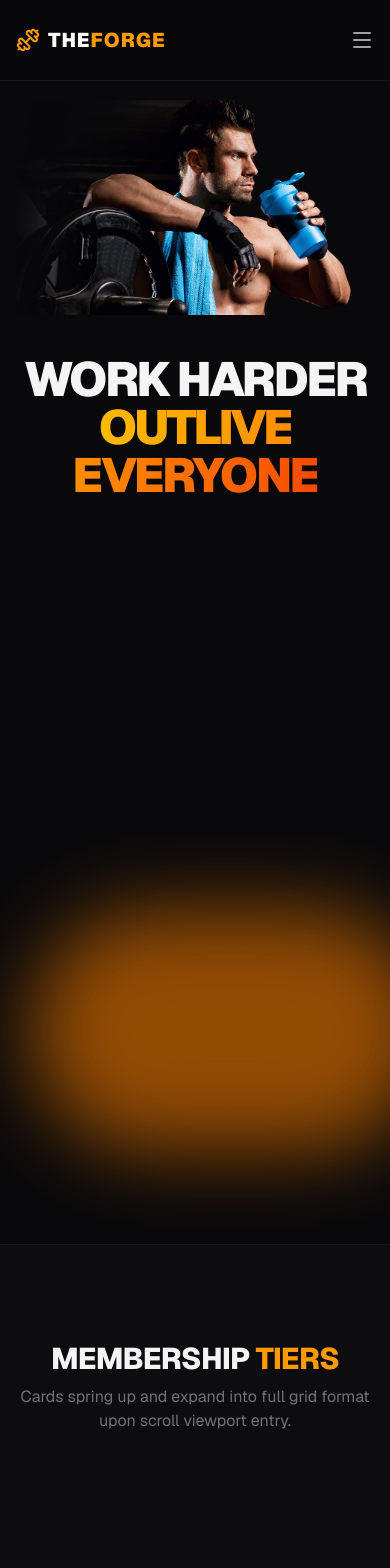
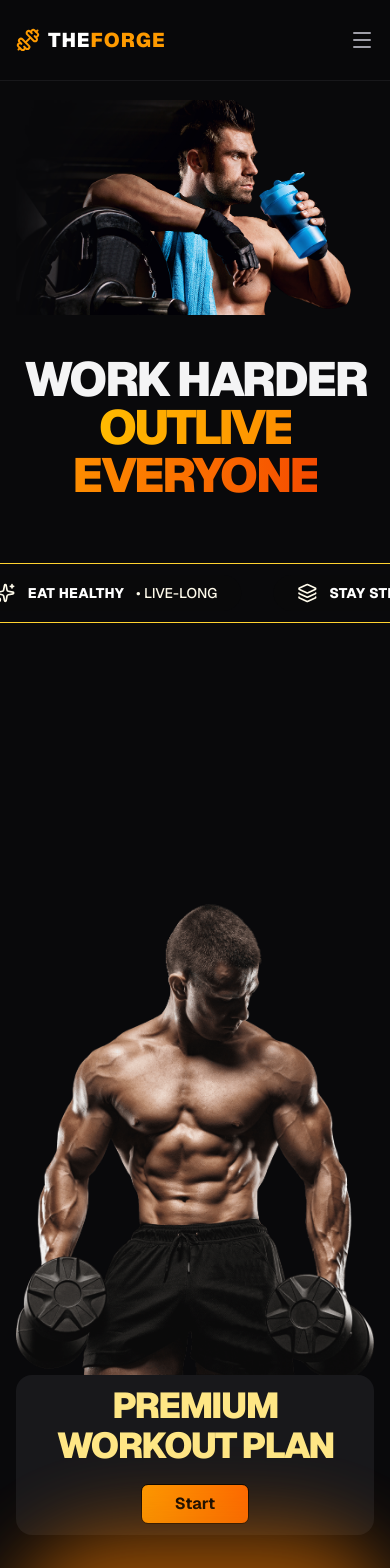
Before and after one commit to whoadarsh123/Personalized-Fitness, a Next.js app in the folder The-Forge-UI/: page / in a window 390 px wide. Shown: the top 1568 px of the page. Built offline with nearby package versions, Linux system fonts and the light colour scheme.

Commit message:
this is the commit when i add the thing which are scrolling on the screen and working on mobile

```diff
--- a/The-Forge-UI/app/page.js
+++ b/The-Forge-UI/app/page.js
@@ -3,10 +3,26 @@
 import { motion } from "framer-motion";
 import Navbar from "./components/Navbar";
 import BodyBuilder from "./images/BodyBuilder.png";
+import GymImage2 from "./images/GymImage2.png";
 import NextImage from 'next/image';
 import { useState } from "react";
+import Link from "next/link";
+import { MousePointer2,Sparkles, Cpu, Code, Layers } from "lucide-react";
 
+const items = [
+    { name: "STAY STRONG", icon: Layers, text: "THINK-GREAT" },
+    { name: "REPLIT", icon: Code, text: "CLOUD DEVELOPMENT" },
+    { name: "WORK HARD", icon: Cpu, text: "FEEL-GOOD" },
+    { name: "EAT HEALTHY", icon: Sparkles, text: "LIVE-LONG" },
+  ];
 
+const lisItem = [
+  { name: 'Weight gain', icon: MousePointer2, href: "/services" },
+  { name: 'Weight loss', icon: MousePointer2, href: "/services" },
+  { name: 'Strength gain', icon: MousePointer2, href: "/services" },
+  { name: 'Yoga training', icon: MousePointer2, href: "/services" }
+];
+const duplicatedItems = [...items, ...items, ...items, ...items];
 
 export default function GymLanding() {
 
@@ -27,28 +43,68 @@ export default function GymLanding() {
             animate={{ opacity: 1, y: 0 }}
             transition={{ duration: 0.8, delay: 0.2 }}
             className="text-5xl md:text-8xl font-black tracking-tighter uppercase mb-6">
-            WORK HARDER<br/>
+            WORK HARDER<br />
             <span className="text-transparent bg-clip-text bg-gradient-to-r from-amber-400 to-orange-600">
               OUTLIVE EVERYONE
             </span>
           </motion.h1>
         </div>
-        <div>
-        </div>
-      </section>
 
 
-      <section className="relative py-15 px-4 max-w-7xl mx-auto min-h-100 flex flex-col md:flex-row justify-around bg-zinc-950 ">
+        <motion.div
+        className="flex items-center border border-amber-300 h-15 gap-8 w-max"
+        animate={{
+          x: ["10%", "-20%"],
+        }}
+        transition={{
+          ease: "linear",
+          duration: 20,
+          repeat: Infinity,
+        }}
+      >
+        {duplicatedItems.map((item, idx) => {
+          const Icon = item.icon;
+          return (
+            <div
+              key={idx}
+              className="flex items-center gap-3 px-6 py-2 rounded-full bg-zinc-950/80 "
+            >
+              <Icon className="w-5 h-5 text-amber-50" />
+              <span className="font-extrabold text-white text-sm tracking-wide">
+                {item.name}
+              </span>
+              <span className="text-amber-50 font-medium text-sm">
+                • {item.text}
+              </span>
+            </div>
+          );
+        })}
+      </motion.div>
+
+      </section>
+      <section className="relative py-15 px-4 max-w-7xl mx-auto min-h-100 flex flex-col md:flex-row items-center md:justify-around bg-zinc-950 ">
+        <div className="md:h-150 md:w-150 flex text-center ">
+          <NextImage className="h-auto" src={GymImage2} alt="#" />
+        </div>
+        <div className="border-[0.10] border-zinc-800 w-full md:w-[50%] flex flex-col justify-around items-center md:py-5 py-2 rounded-2xl md:h-120 bg-zinc-900 h-40">
+          <h1 className="tracking-tighter font-black md:text-5xl text-4xl text-center text-amber-200">PREMIUM<br />WORKOUT PLAN </h1>
+          {/* <ul className="hidden md:block">Weight Gain</ul>
+            <ul className="hidden md:block">Weight Loss</ul>
+            <ul className="hidden md:block">Strength Gain</ul>
+            <ul className="hidden md:block">Yoga & Meditation </ul> */}
+
+          {lisItem.map((item, idx) => {
+            return <div className="hidden md:block font-sans text-zinc-400 text-2xl mt-2" key={idx}>{item.name} <MousePointer2 className="text-amber-500" /></div>
+          })}
+
+          <Link href="/services" className="border flex items-center justify-center text-black h-10 w-[30%] md:w-[70%] hover:border-amber-600 from-amber-500 to-orange-500 bg-gradient-to-r rounded-[7px] mt-3 p-1 font-bold">Start</Link>
+        </div>
         <motion.div
           animate={{ y: [0, -20, 0], x: [30, -60, 30] }}
           transition={{ duration: 5, ease: "easeInOut", repeat: Infinity, }}
-          className="w-100 h-60 flex justify-center items-center opacity-80 rounded-full">
+          className="relative w-100 h-60 flex justify-center items-center opacity-80 rounded-full">
           <div className="absolute inset-0 bg-amber-600 blur-2xl opacity-80 rounded-full" />
-
         </motion.div>
-        <div>
-
-        </div>
       </section>
 
 
```
Also changed, not shown: The-Forge-UI/app/images/GymImage2.png (added).
